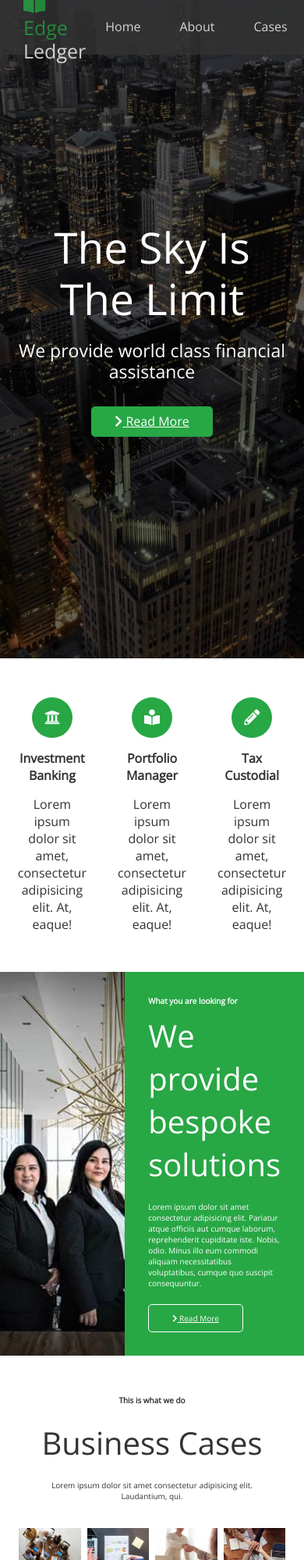
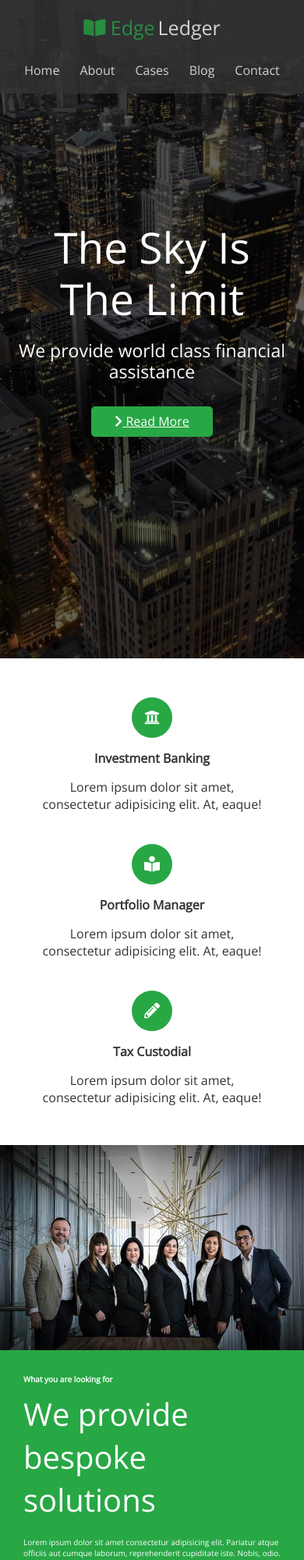
Before and after one commit to Blue-Eyes-FrontEnd-Dragon/EdgeLedger, a website: page docs/index.html in a window 390 px wide. Shown: the top 2000 px of the page at 78% size. Drawn offline with nearby package versions, Linux system fonts and the light colour scheme.

Commit message:
Add media queries

```diff
--- a/assets/sass/main.scss
+++ b/assets/sass/main.scss
@@ -19,3 +19,4 @@
 @import './partials/components/form';
 
 @import './partials/layout/footer';
+@import './partials/media-queries/media';
--- /dev/null
+++ b/assets/sass/partials/media-queries/_media.scss
@@ -0,0 +1,26 @@
+@media (max-width: 768px ) {
+    .nav {
+        flex-direction: column;
+        height: 12rem;
+        padding: 2rem;
+    }
+
+    .nav a {
+        padding: 1rem 1rem;
+        margin: 0 .3rem;
+    }
+
+    .flex-items {
+        flex-direction: column;
+    }
+
+    .flex-columns .column,
+    .flex-grid .column {
+        flex: 100%; // stack image
+        max-width: 100%;
+    }
+
+    .team img {
+        width: 70%;
+    }
+}
```
Also changed, not shown: docs/css/main.css, docs/css/main.min.css, 1 other file.
